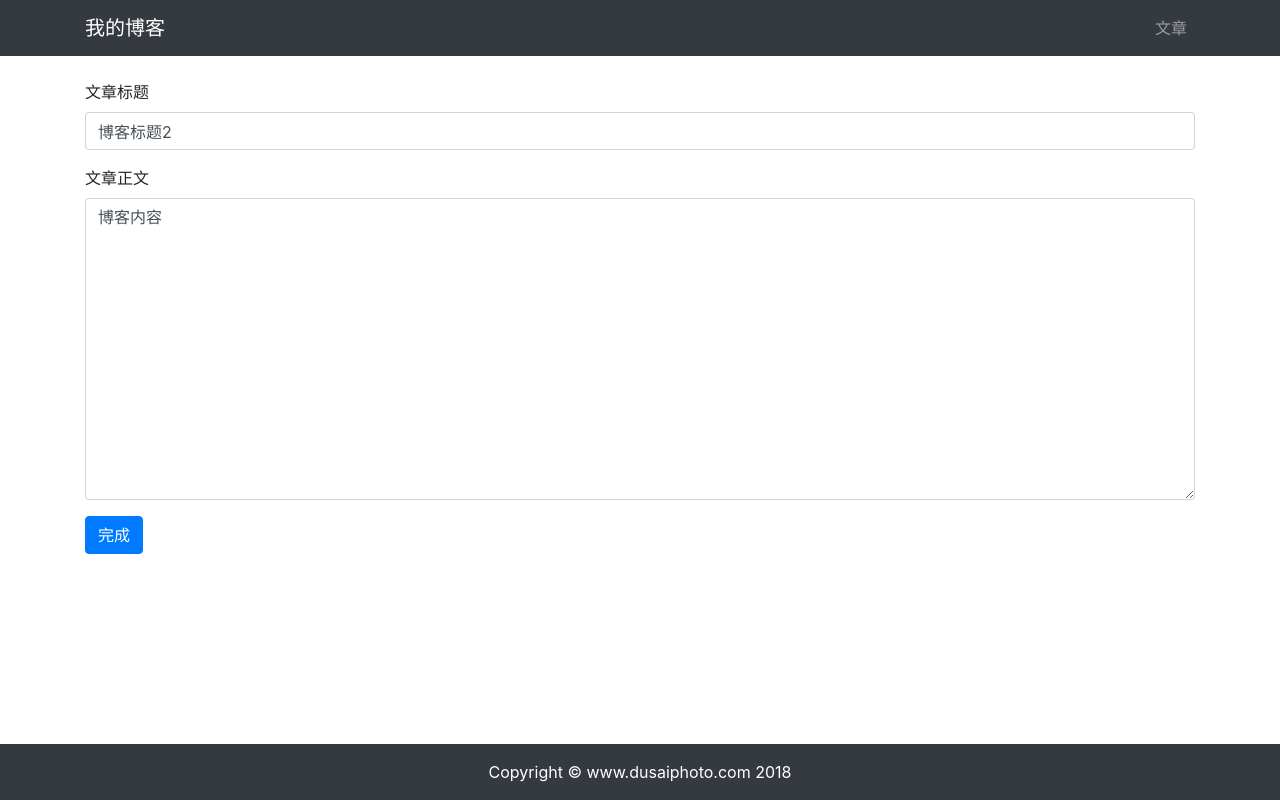
After one commit to niezhe/django_project_test, a Django app: page /article/alticle-update/2/ in a window 1280 px wide. The commit adds this page. Run offline with Django 3.2, Linux system fonts and the light colour scheme; data comes from the database, SQL or seed files in the repository; both versions use the stored data as it was after the commit; some libraries are stand-ins or nearby versions.

Commit message:
修改文章

```diff
--- a/article/urls.py
+++ b/article/urls.py
@@ -16,4 +16,5 @@ urlpatterns = [
     path('article-create/',views.article_create,name='article_create'),
     path('article-delete/<int:id>/',views.article_delete,name='article_delete'),
     path('alticle-safe-delete/<int:id>/',views.article_safe_delete,name='article_safe_delete'),
+    path('alticle-update/<int:id>/',views.artcle_update,name='article_update'),
 ]
--- a/article/views.py
+++ b/article/views.py
@@ -83,3 +83,36 @@ def article_safe_delete(request, id):
         return redirect('article:article_list')
     else:
         return HttpResponse('仅允许post请求')
+
+
+# 更新文章
+def artcle_update(request, id):
+    """
+    更新文章的视图函数
+    通过POST方法提交表单，更新titile、body字段
+    GET方法进入初始表单页面
+    id： 文章的 id
+    """
+    # 获取修改的具体文章对象
+    article = ArticlePost.objects.get(id=id)
+    # 判断用户是否为POST提交表单
+    if request.method == 'POST':
+        # 将提交的数据赋值到表单实例
+        article_post_form = ArticlePostForm(data=request.POST)
+        # 判断数据是否满足模型要求
+        if article_post_form.is_valid():
+            # 保存新写入的title,body数据并保存
+            article.title = request.POST['title']
+            article.body = request.POST['body']
+            article.save()
+            # 完成后返回到修改后的文章，需要传入文章id
+            return redirect('article:article_detail', id=id)
+        # 如果数据不合法，返回错误
+        else:
+            return HttpResponse('内容错误，请重新填写。')
+    # 如果用户GET请求获取数据
+    else:
+        # 创建表单类实例
+        article_post_form = ArticlePostForm()
+        context = {'article': article, 'article_post_form': article_post_form}
+        return render(request, 'article/update.html', context)
--- a/templates/article/detail.html
+++ b/templates/article/detail.html
@@ -18,6 +18,7 @@
             <div class="col-12 alert alert-success">作者：{{ article.author }}
 {#                · <a href="#" onclick="confirm_delete()">删除文章</a>#}
                 · <a href="#" onclick="confirm_safe_delete()">删除文章</a>
+                · <a href="{% url "article:article_update" article.id %}">编辑文章</a>
                 <!-- 新增一个隐藏的表单 -->
                 <form
                         style="display:none;"
--- /dev/null
+++ b/templates/article/update.html
@@ -0,0 +1,25 @@
+{% extends "base.html" %} {% load static%}
+{% block title %} 更新文章 {% endblock title %}
+{% block content %}
+    <div class="container">
+        <div class="row">
+            <div class="col-12">
+                <br>
+                <form method="post" action=".">
+                    {% csrf_token %}
+                    <div class="form-group">
+                        <label for="title">文章标题</label>
+                        <!-- 在 value 属性中指定文本框的初始值为旧的内容，即 article 对象中的 title 字段 -->
+                        <input type="text" class="form-control" id="title" name="title" value="{{ article.title }}">
+                    </div>
+                    <div class="form-group">
+                        <label for="body">文章正文</label>
+                        <!-- 文本域不需要 value 属性，直接在标签体中嵌入数据即可 -->
+                        <textarea type="text" class="form-control" id="body" name="body" rows="12">{{ article.body }}</textarea>
+                    </div>
+                    <button type="submit" class="btn btn-primary">完成</button>
+                </form>
+            </div>
+        </div>
+    </div>
+{% endblock content %}
```
Also changed, not shown: db.sqlite3.
